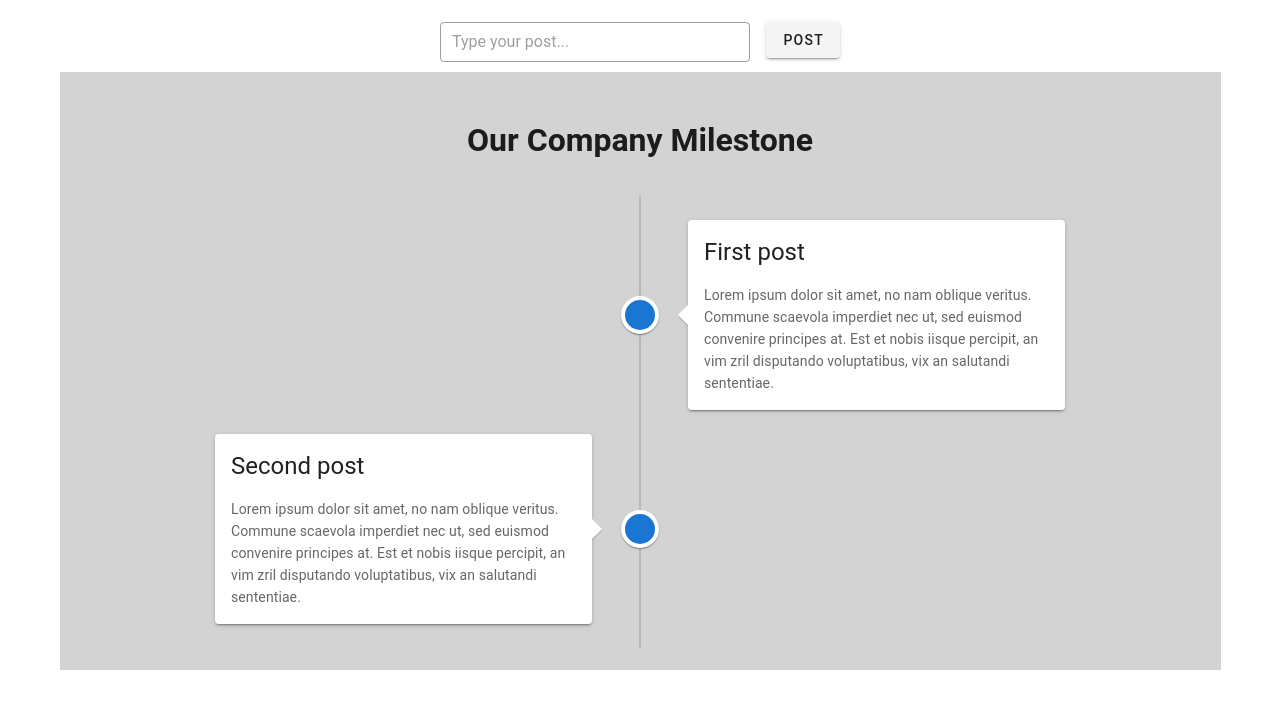
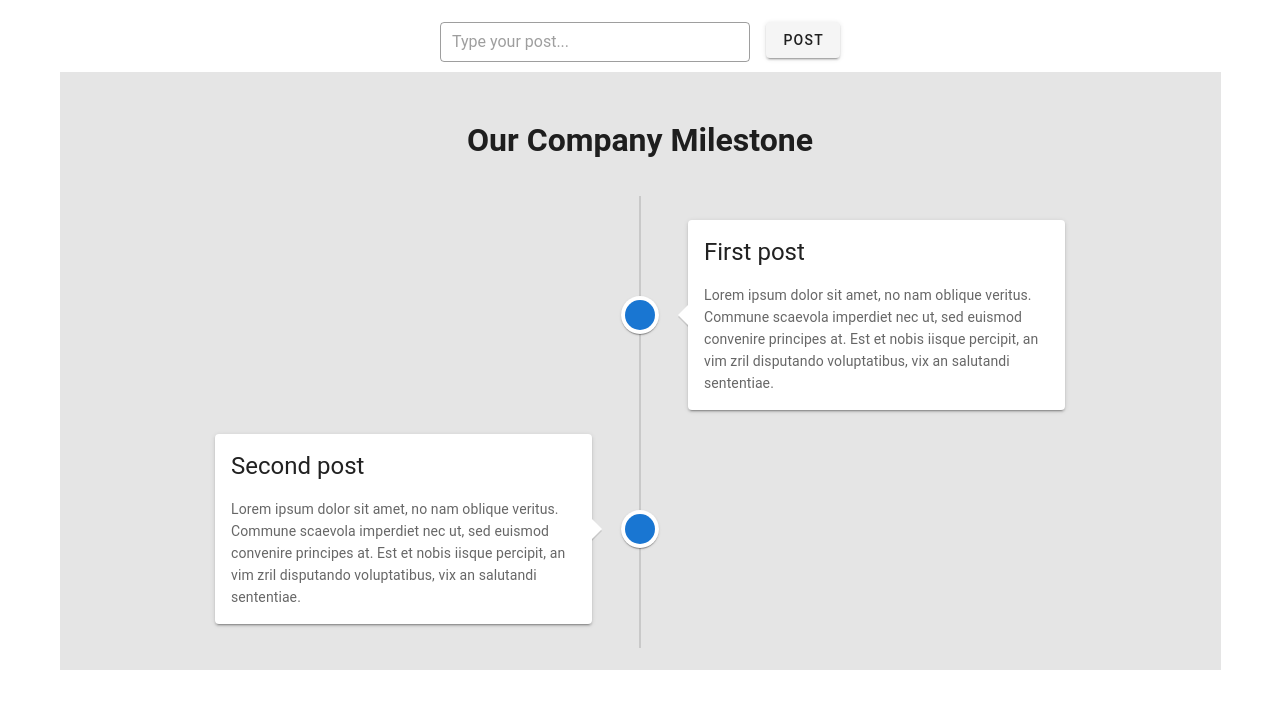
Before and after one commit to mdajgarhossain/vue-timeline-app, a Vue app: page / in a window 1280 px wide. Shown: the top 708 px of the page. Built offline with nearby package versions, Linux system fonts and the light colour scheme.

Commit message:
Updated timeline background

```diff
--- a/src/components/TimelineContainer.vue
+++ b/src/components/TimelineContainer.vue
@@ -44,7 +44,7 @@ export default {
 }
 
 .timeline-container {
-  background: lightgray;
+  background: #e5e5e5;
 }
 
 .timeline-wrapper{
```
